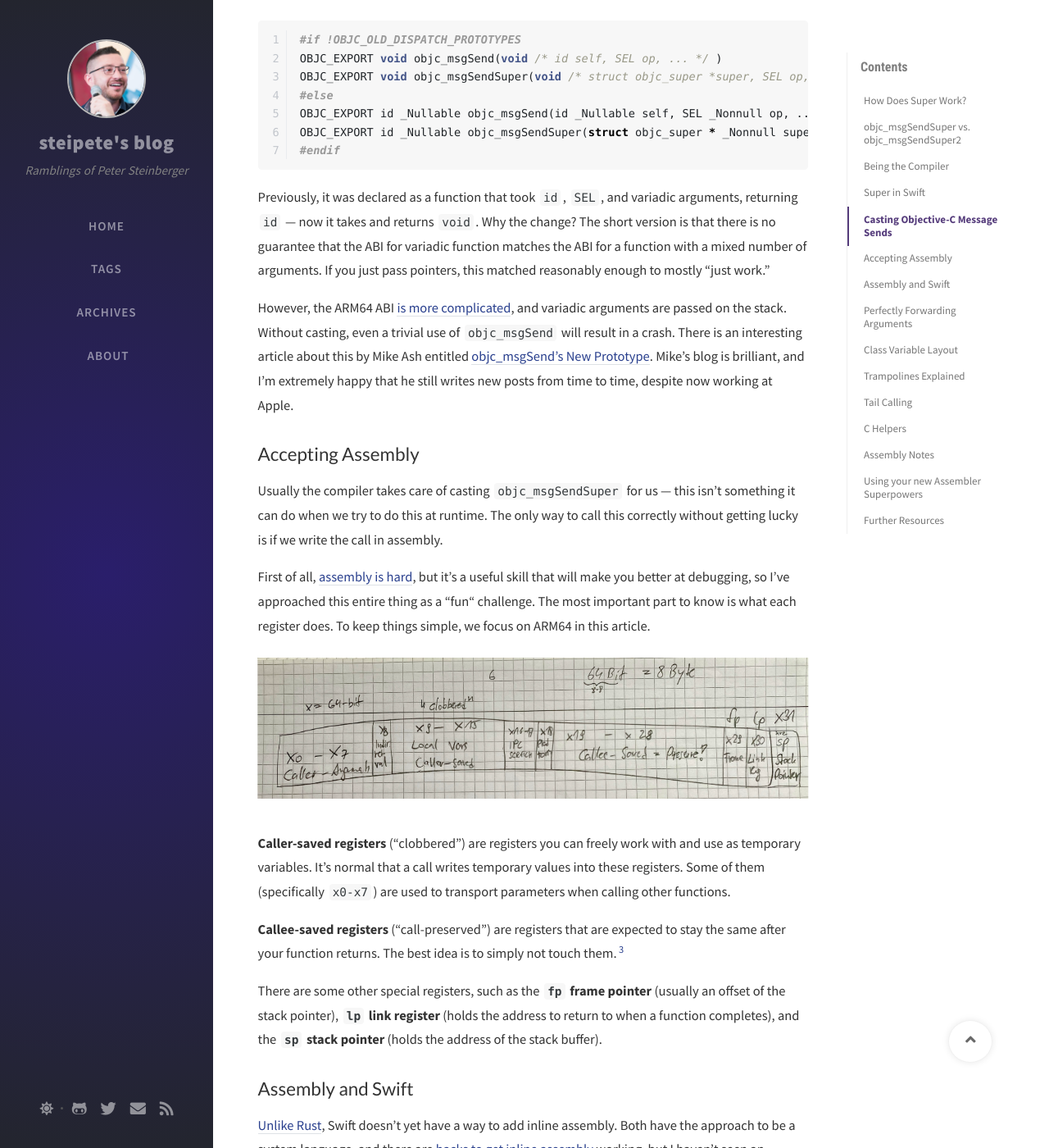
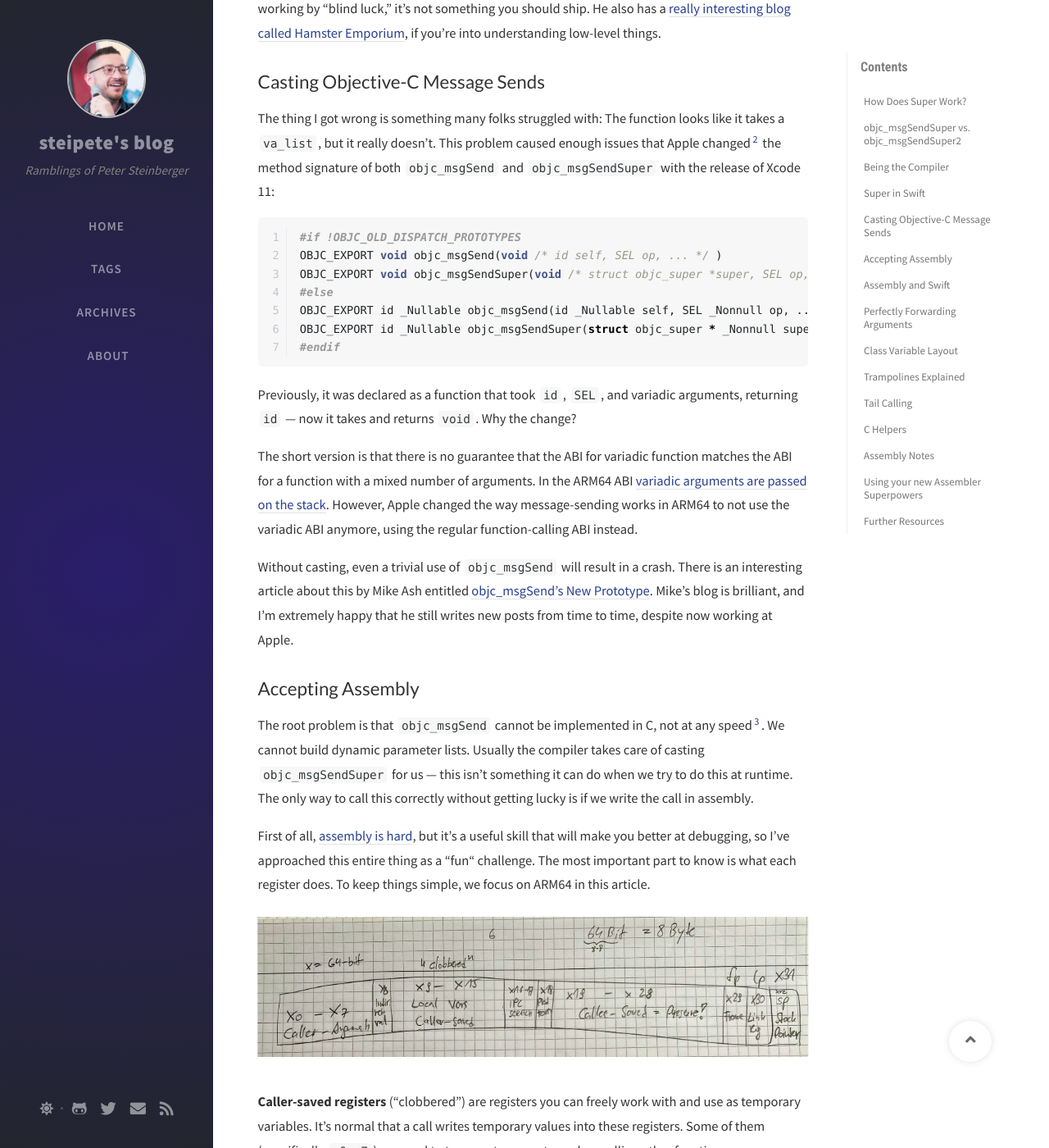
Before and after one commit to steipete/steipete.com, a Jekyll site: the page built from _posts/2020-06-10-calling-super-at-runtime.md, in a window 1280 px wide and 1400 px high, scrolled down 2951 px. Shown: the whole window at 82% size. Built offline with Jekyll 4.4.1, drawn with Linux system fonts in a browser that asks for light colours; nearby versions of some CDN libraries; comment, search, counter and statistics services are not loaded; some of the changed text lies outside the part shown.

Commit message:
clarified post

````diff
--- a/_posts/2020-06-10-calling-super-at-runtime.md
+++ b/_posts/2020-06-10-calling-super-at-runtime.md
@@ -62,6 +62,15 @@
 
 This works, and [we’ve been shipping code](https://pspdfkit.com/blog/2019/swizzling-in-swift/) like this for a while. For InterposeKit, I wanted to write the same in Swift.
 
+**Update:** Marcel points out correctly that I am mixing up `va_arg` and `va_list`, which is absolutely not the same. Compare the two definitions of printf:
+
+```
+int printf(const char * restrict format, …);
+int vprintf(const char * restrict format, va_list ap);
+```
+
+It is possible to convert the first version into the second (via `va_start`) but not vice versa. So this code as-is works by pure luck.
+
 ## Super in Swift
 
 An additional goal was to be “pure” Swift, not because I’m a purist, but because SwiftPM doesn’t yet support mixed language projects.[^4] We can’t write a C header to import `objc_msgSendSuper2`, but we sure can look it up at runtime:
@@ -116,13 +125,17 @@
 #endif
 ```
 
-Previously, it was declared as a function that took `id`, `SEL`, and variadic arguments, returning `id` — now it takes and returns `void`. Why the change? The short version is that there is no guarantee that the ABI for variadic function matches the ABI for a function with a mixed number of arguments. If you just pass pointers, this matched reasonably enough to mostly “just work.”
+Previously, it was declared as a function that took `id`, `SEL`, and variadic arguments, returning `id` — now it takes and returns `void`. Why the change?
 
-However, the ARM64 ABI [is more complicated](https://blog.nelhage.com/2010/10/amd64-and-va_arg/), and variadic arguments are passed on the stack. Without casting, even a trivial use of `objc_msgSend` will result in a crash. There is an interesting article about this by Mike Ash entitled [objc_msgSend’s New Prototype](https://www.mikeash.com/pyblog/objc_msgsends-new-prototype.html). Mike’s blog is brilliant, and I’m extremely happy that he still writes new posts from time to time, despite now working at Apple.
+The short version is that there is no guarantee that the ABI for variadic function matches the ABI for a function with a mixed number of arguments. In the ARM64 ABI [variadic arguments are passed on the stack](https://blog.nelhage.com/2010/10/amd64-and-va_arg/). However, Apple changed the way message-sending works in ARM64 to not use the variadic ABI anymore, using the regular function-calling ABI instead.
+
+Without casting, even a trivial use of `objc_msgSend` will result in a crash. There is an interesting article about this by Mike Ash entitled [objc_msgSend’s New Prototype](https://www.mikeash.com/pyblog/objc_msgsends-new-prototype.html). Mike’s blog is brilliant, and I’m extremely happy that he still writes new posts from time to time, despite now working at Apple.
 
 ## Accepting Assembly
 
-Usually the compiler takes care of casting `objc_msgSendSuper` for us — this isn’t something it can do when we try to do this at runtime. The only way to call this correctly without getting lucky is if we write the call in assembly.
+The root problem is that `objc_msgSend` cannot be implemented in C, not at any speed[^7]. We cannot build dynamic parameter lists.  Usually the compiler takes care of casting `objc_msgSendSuper` for us — this isn’t something it can do when we try to do this at runtime. The only way to call this correctly without getting lucky is if we write the call in assembly.
+
+[^7]: The old GNU runtime used `objc_lookup(receiver-class, SEL)(receiver, SEL, …)`, a different approach altogether.
 
 First of all, [assembly is hard](https://twitter.com/steipete/status/1270035179424399360?s=21), but it’s a useful skill that will make you better at debugging, so I’ve approached this entire thing as a “fun“ challenge. The most important part to know is what each register does. To keep things simple, we focus on ARM64 in this article.
 
````
